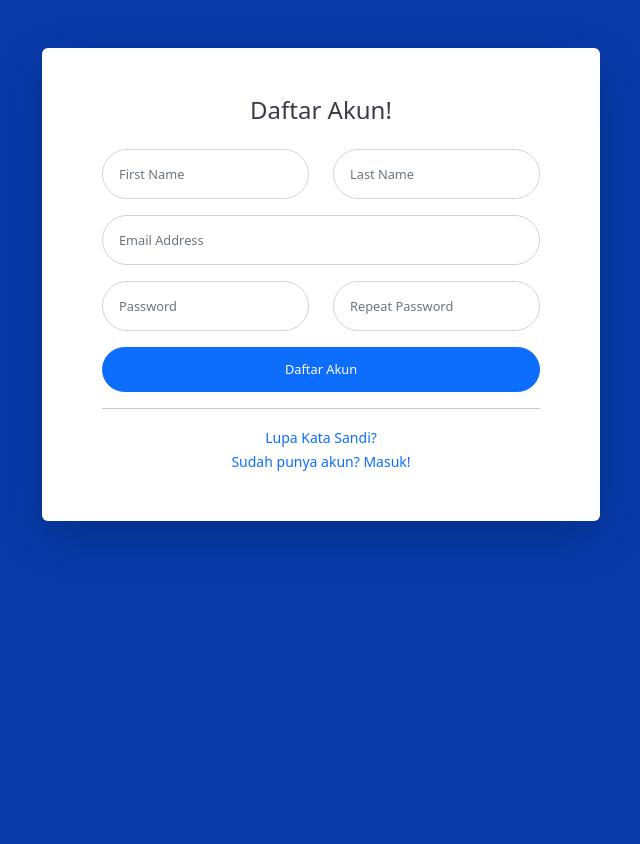
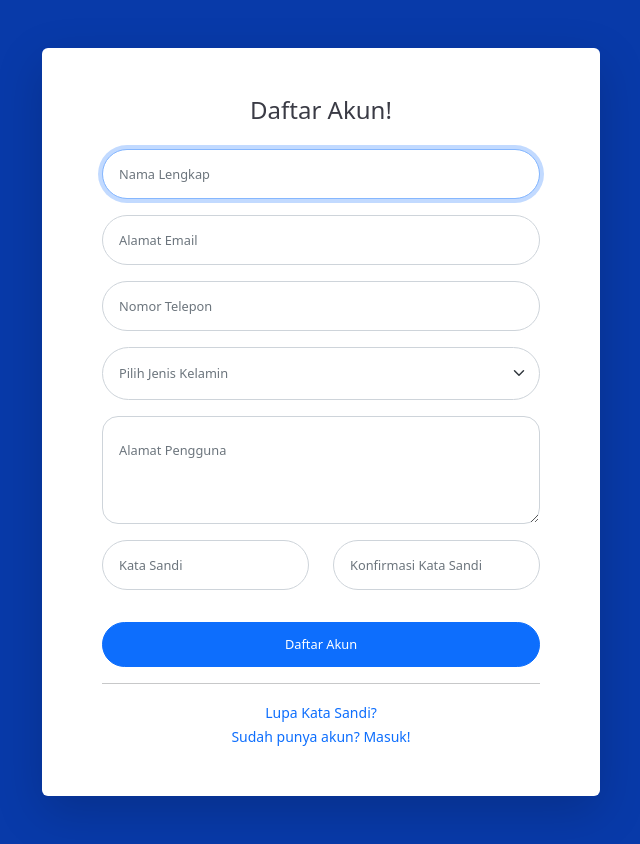
Before and after one commit to khaerilanwar/tegal, a CodeIgniter 4 app: template app/Views/auth/daftar.php in a window 1280 px wide. Shown: the whole page, without its empty margins (319-959 px from the left). Before the commit the page ends 542 px from the top, so only its background shows below. Run offline with PHP 8.4 and a stand-in for CodeIgniter, Linux system fonts and the light colour scheme; the template is opened without the code that fills it, so the values that code supplies are empty; some libraries are stand-ins or nearby versions.

Commit message:
Menambahkan form validasi registrasi akun

```diff
--- a/app/Config/App.php
+++ b/app/Config/App.php
@@ -37,7 +37,7 @@ class App extends BaseConfig
      *
      * @var string
      */
-    public $indexPage = 'index.php';
+    public $indexPage = '';
 
     /**
      * --------------------------------------------------------------------------
--- a/app/Controllers/BaseController.php
+++ b/app/Controllers/BaseController.php
@@ -48,5 +48,7 @@ abstract class BaseController extends Controller
         // Preload any models, libraries, etc, here.
 
         // E.g.: $this->session = \Config\Services::session();
+
+        session();
     }
 }
--- a/app/Views/auth/daftar.php
+++ b/app/Views/auth/daftar.php
@@ -13,29 +13,45 @@
                         <div class="text-center">
                             <h1 class="h4 text-gray-900 mb-4">Daftar Akun!</h1>
                         </div>
-                        <form class="user">
-                            <div class="form-group row">
-                                <div class="col-sm-6 mb-3 mb-sm-0">
-                                    <input type="text" class="form-control form-control-user" id="exampleFirstName" placeholder="First Name">
-                                </div>
-                                <div class="col-sm-6">
-                                    <input type="text" class="form-control form-control-user" id="exampleLastName" placeholder="Last Name">
+                        <form class="user" method="post" action="/auth/daftar">
+                            <?= csrf_field(); ?>
+                            <div class="form-group">
+                                <input type="text" name="nama" class="form-control form-control-user <?= ($validation->hasError('nama')) ? 'is-invalid' : ''; ?>" id="nama" placeholder="Nama Lengkap" value="<?= old('nama'); ?>" autofocus>
+                                <div class="pl-3 invalid-feedback">
+                                    <?= $validation->getError('nama'); ?>
                                 </div>
                             </div>
                             <div class="form-group">
-                                <input type="email" class="form-control form-control-user" id="exampleInputEmail" placeholder="Email Address">
+                                <input type="text" name="email" class="form-control form-control-user <?= ($validation->hasError('email')) ? 'is-invalid' : ''; ?>" value="<?= old('email'); ?>" id="email" placeholder="Alamat Email">
+                                <div class="pl-3 invalid-feedback">
+                                    <?= $validation->getError('email'); ?>
+                                </div>
+                            </div>
+                            <div class="form-group">
+                                <input type="text" name="no_telepon" class="form-control form-control-user <?= ($validation->hasError('no_telepon')) ? 'is-invalid' : ''; ?>" value="<?= old('no_telepon'); ?>" id="no_telepon" placeholder="Nomor Telepon">
+                                <div class="pl-3 invalid-feedback">
+                                    <?= $validation->getError('no_telepon'); ?>
+                                </div>
+                            </div>
+                            <select name="jenis_kelamin" class="form-select px-3 py-3 form-select-md mb-3 form-control-user text-muted rounded-5">
+                                <option selected>Pilih Jenis Kelamin</option>
+                                <option value="Laki-laki">Laki - laki</option>
+                                <option value="Perempuan">Perempuan</option>
+                            </select>
+                            <div class="form-group">
+                                <textarea class="form-control form-control-user rounded-4" id="alamat" name="alamat" rows="3" placeholder="Alamat Pengguna"></textarea>
                             </div>
                             <div class="form-group row">
                                 <div class="col-sm-6 mb-3 mb-sm-0">
-                                    <input type="password" class="form-control form-control-user" id="exampleInputPassword" placeholder="Password">
+                                    <input type="password" class="form-control form-control-user" name="password1" id="password1" placeholder="Kata Sandi">
                                 </div>
                                 <div class="col-sm-6">
-                                    <input type="password" class="form-control form-control-user" id="exampleRepeatPassword" placeholder="Repeat Password">
+                                    <input type="password" name="password2" class="form-control form-control-user" id="password2" placeholder="Konfirmasi Kata Sandi">
                                 </div>
                             </div>
-                            <a href="login.html" class="btn btn-primary btn-user btn-block">
+                            <button type="submit" class="mt-3 btn btn-primary btn-user btn-block">
                                 Daftar Akun
-                            </a>
+                            </button>
                         </form>
                         <hr>
                         <div class="text-center">
--- a/app/Views/auth/login.php
+++ b/app/Views/auth/login.php
@@ -40,7 +40,7 @@
                                     <a class="small text-decoration-none" href="forgot-password.html">Lupa Kata Sandi?</a>
                                 </div>
                                 <div class="text-center">
-                                    <a class="small text-decoration-none" href="/auth/daftar">Buat Akun!</a>
+                                    <a class="small text-decoration-none" href="/auth/registrasi">Buat Akun!</a>
                                 </div>
                             </div>
                         </div>
--- a/app/Views/layouts/navbar_login.php
+++ b/app/Views/layouts/navbar_login.php
@@ -14,7 +14,7 @@
 
         <div class="col-sm-3 d-flex justify-content-center">
             <a href="auth" class="btn btn-outline-light me-2">Login</a>
-            <a href="auth/daftar" class="btn btn-primary">Sign-up</a>
+            <a href="auth/registrasi" class="btn btn-primary">Sign-up</a>
         </div>
     </header>
 </div>
```
Also changed, not shown: app/Controllers/Auth.php (+37 -3 lines), app/Database/Migrations/2022-10-12-001353_Wisata.php (+6 -3 lines), app/Database/Migrations/2022-10-13-060838_User.php (added, +18 -0 lines), app/Models/UserModel.php (added, +10 -0 lines).
